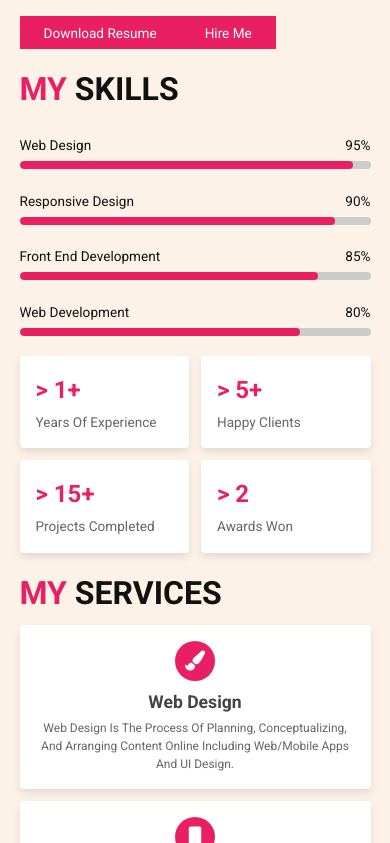
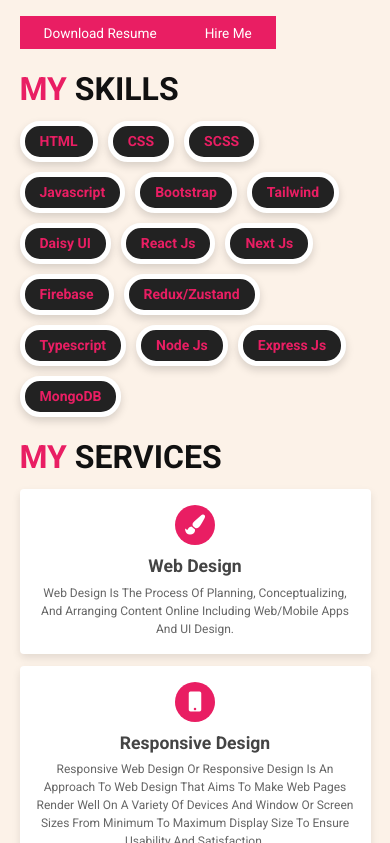
Before and after one commit to abuzafaremon/portfolio, a React (Create React App) app: page / in a window 390 px wide. Shown: the part 1581-2424 px from the top of the page. Built offline with nearby package versions, Linux system fonts and the light colour scheme.

Commit message:
correction

```diff
--- a/src/App.jsx
+++ b/src/App.jsx
@@ -26,6 +26,7 @@ function App() {
     cursor2.current.style.top = e.pageY + "px";
     cursor2.current.style.left = e.pageX + "px";
   };
+
   document.querySelectorAll("a").forEach((links) => {
     links.onmouseenter = () => {
       cursor1.current.classList.add("active");
--- a/src/components/About/About.css
+++ b/src/components/About/About.css
@@ -48,14 +48,26 @@
   color: var(--main-color);
 }
 
-.about .row-2 {
+.about .row-2 .skills {
   display: flex;
   flex-wrap: wrap;
-  gap: 1.5rem;
-  align-items: center;
+  gap: 10px;
 }
 
-.about .row-2 .skills {
+.about .row-2 .skills div {
+  background-color: #222;
+  border: 5px solid white;
+  box-shadow: 0 0.5rem 1rem rgba(0, 0, 0, .15);
+  padding: 5px 15px;
+  text-transform: capitalize;
+  border-radius: 20px;
+  color: var(--main-color);
+  font-size: 14px;
+  font-weight: 600;
+}
+
+
+/* .about .row-2 .skills {
   flex: 1 1 40rem;
 }
 
@@ -127,4 +139,4 @@
   color: #666;
   font-size: 1.7rem;
   padding-top: .5rem;
-}
+} */
--- a/src/components/About/About.jsx
+++ b/src/components/About/About.jsx
@@ -69,7 +69,7 @@ const About = () => {
       </h1>
 
       <div className="row-2">
-        <div className="skills">
+        {/* <div className="skills">
           <div className="progress">
             <h3>
               web design <span> 95% </span>
@@ -102,9 +102,26 @@ const About = () => {
               <span></span>
             </div>
           </div>
+        </div> */}
+        <div className="skills">
+          <div>HTML</div>
+          <div>CSS</div>
+          <div>SCSS</div>
+          <div>Javascript</div>
+          <div>Bootstrap</div>
+          <div>Tailwind</div>
+          <div>Daisy UI</div>
+          <div>React Js</div>
+          <div>Next Js</div>
+          <div>Firebase</div>
+          <div>Redux/Zustand</div>
+          <div>Typescript</div>
+          <div>Node Js</div>
+          <div>Express Js</div>
+          <div>MongoDB</div>
         </div>
 
-        <div className="box-container">
+        {/* <div className="box-container">
           <div className="box">
             <h3> &gt; 1+ </h3>
             <p>years of experience</p>
@@ -121,7 +138,7 @@ const About = () => {
             <h3> &gt; 2 </h3>
             <p>awards won</p>
           </div>
-        </div>
+        </div> */}
       </div>
     </section>
   );
--- a/src/components/Contact/Contact.css
+++ b/src/components/Contact/Contact.css
@@ -31,9 +31,14 @@
   padding-top: 1rem;
 }
 
+.contact .icons-container .icons a,
 .contact .icons-container .icons p {
   color: #666;
   font-size: 1.7rem;
+}
+
+.contact .icons-container .icons a:hover {
+  color: var(--main-color);
 }
 
 .contact .row {
--- a/src/components/Experience/Experience.css
+++ b/src/components/Experience/Experience.css
@@ -1,3 +1,7 @@
+section#experience {
+  height: auto !important;
+}
+
 .experience .box-container {
   display: flex;
   flex-wrap: wrap;
--- a/src/components/Portfolio/Portfolio.jsx
+++ b/src/components/Portfolio/Portfolio.jsx
@@ -7,133 +7,132 @@ const Portfolio = () => {
   const portfolios = [
     {
       id: 1,
-      title: "Glozzome",
-      description: [
-        "This is a landing page",
-        "Mobile Responsive",
-        "Technology Used: HTML, CSS, Bootstrap, Javascript",
-      ],
+      title: "Leader Board",
+      description: ["This is a landing page", "Mobile Responsive"],
+      technology: ["HTML", "CSS"],
       liveLink: "https://leaderboard-emon.netlify.app",
-      githubClient: "https://github.com/abuzafaremon/glozzome",
-      githubServer: "https://github.com/abuzafaremon/glozzome",
-      thumb: "/leaderboard.png",
+      githubClient: "https://github.com/abuzafaremon/leader-board-css3",
+      thumb: "/leaderboard.PNG",
     },
     {
       id: 2,
       title: "Panda Commerce",
-      description: [
-        "This is a landing page",
-        "Mobile Responsive",
-        "Technology Used: HTML, CSS, Bootstrap, Javascript",
-      ],
+      description: ["This is a landing page", "Mobile Responsive"],
+      technology: ["HTML", "CSS", "Bootstrap"],
       liveLink: "https://panda-commerce-emon.netlify.app",
-      githubClient: "https://github.com/abuzafaremon/glozzome",
-      githubServer: "https://github.com/abuzafaremon/glozzome",
-      thumb: "/panda-commerce.png",
+      githubClient: "https://github.com/abuzafaremon/panda-commerce",
+      thumb: "/panda-commerce.PNG",
     },
     {
       id: 3,
       title: "Palki",
-      description: [
-        "This is a landing page",
-        "Mobile Responsive",
-        "Technology Used: HTML, CSS, Bootstrap, Javascript",
-      ],
+      description: ["This is a landing page", "Mobile Responsive"],
+      technology: ["HTML", "CSS", "Bootstrap"],
       liveLink: "https://palki-convention-center-emon.netlify.app",
-      githubClient: "https://github.com/abuzafaremon/glozzome",
-      githubServer: "https://github.com/abuzafaremon/glozzome",
-      thumb: "/palki.png",
+      githubClient: "https://github.com/abuzafaremon/convention-center",
+      thumb: "/palki.PNG",
     },
     {
       id: 4,
       title: "Glozzome",
-      description: [
-        "This is a landing page",
-        "Mobile Responsive",
-        "Technology Used: HTML, CSS, Bootstrap, Javascript",
-      ],
+      description: ["This is a multiple page website", "Mobile Responsive"],
+      technology: ["HTML", "CSS", "Bootstrap"],
       liveLink: "https://glozzom-emon.netlify.app",
-      githubClient: "https://github.com/abuzafaremon/glozzome",
-      githubServer: "https://github.com/abuzafaremon/glozzome",
-      thumb: "/glozzome.png",
+      githubClient: "https://github.com/abuzafaremon/",
+      thumb: "/glozzome.PNG",
     },
     {
       id: 5,
       title: "Netbook",
-      description: [
-        "This is a landing page",
-        "Mobile Responsive",
-        "Technology Used: HTML, CSS, Bootstrap, Javascript",
-      ],
+      description: ["This is a landing page", "Mobile Responsive"],
+      technology: ["React Js", "Javascript", "SCSS"],
       liveLink: "https://netbook-emon.netlify.app",
-      githubClient: "https://github.com/abuzafaremon/glozzome",
-      githubServer: "https://github.com/abuzafaremon/glozzome",
-      thumb: "/netbook.png",
+      githubClient: "https://github.com/abuzafaremon/",
+      thumb: "/netbook.PNG",
     },
     {
       id: 6,
       title: "Bangla Puzzle",
-      description: [
-        "This is a landing page",
-        "Mobile Responsive",
-        "Technology Used: HTML, CSS, Bootstrap, Javascript",
-      ],
+      description: ["This is a landing page", "Mobile Responsive"],
+      technology: ["React Js", "Javascript", "Tailwind"],
       liveLink: "https://bangla-puzzle-task1-emon.netlify.app",
-      githubClient: "https://github.com/abuzafaremon/glozzome",
-      githubServer: "https://github.com/abuzafaremon/glozzome",
-      thumb: "/bangla-puzzle.png",
+      githubClient: "https://github.com/abuzafaremon/bangla-puzzle-task",
+      thumb: "/bangla-puzzle.PNG",
     },
     {
       id: 7,
       title: "Airbnb",
-      description: [
-        "This is a landing page",
-        "Mobile Responsive",
-        "Technology Used: HTML, CSS, Bootstrap, Javascript",
-      ],
+      description: ["This is a landing page", "Mobile Responsive"],
+      technology: ["React Js", "Javascript", "Tailwind"],
       liveLink: "https://bangla-puzzle-task2-emon.netlify.app",
-      githubClient: "https://github.com/abuzafaremon/glozzome",
-      githubServer: "https://github.com/abuzafaremon/glozzome",
-      thumb: "/airbnb.png",
+      githubClient: "https://github.com/abuzafaremon/bangla-puzzle-task2",
+      thumb: "/airbnb.PNG",
     },
     {
       id: 8,
       title: "Nike",
       description: [
-        "This is a landing page",
+        "It's a shoe warehouse website, not an e-commerce website.",
         "Mobile Responsive",
-        "Technology Used: HTML, CSS, Bootstrap, Javascript",
+        "Authentication system using firebase.",
+        "Logged in user can add their product to this website and they are able to delete their product and update product quantity. And don’t able to delete other user products.",
+      ],
+      technology: [
+        "React Js",
+        "Javascript",
+        "Bootstrap",
+        "Node Js",
+        "Express Js",
+        "MongoDB",
+        "Firebase",
       ],
       liveLink: "https://nike-warehouse.web.app",
-      githubClient: "https://github.com/abuzafaremon/glozzome",
-      githubServer: "https://github.com/abuzafaremon/glozzome",
-      thumb: "/nike-warehouse.png",
+      githubClient: "https://github.com/abuzafaremon/nike-warehouse-client",
+      githubServer: "https://github.com/abuzafaremon/nike-warehouse-server",
+      thumb: "/nike-warehouse.PNG",
     },
     {
       id: 9,
       title: "Doctors Portal",
       description: [
-        "This is a landing page",
-        "Mobile Responsive",
-        "Technology Used: HTML, CSS, Bootstrap, Javascript",
+        "In this website people can create an account using Gmail and a password. After creating an account they need to verify their Gmail. People also create an account using their logged-in Gmail and don’t need to verify Gmail.",
+        "People take a doctor's appointment on a different date. They see their appointment list on the dashboard.",
+        "Admin can make a user an admin. And admin Add a doctor to this website. And delete doctors if needed.",
+      ],
+      technology: [
+        "React Js",
+        "Javascript",
+        "Tailwind",
+        "DaisyUI",
+        " Node Js",
+        "Express Js",
+        "MongoDB",
+        "Firebase",
       ],
       liveLink: "https://doctors-portal-39a0f.web.app/",
-      githubClient: "https://github.com/abuzafaremon/glozzome",
-      githubServer: "https://github.com/abuzafaremon/glozzome",
-      thumb: "/doctors-portal.png",
+      githubClient: "https://github.com/abuzafaremon/doctors-portal-client",
+      githubServer: "https://github.com/abuzafaremon/doctors-portal-server",
+      thumb: "/doctors-portal.PNG",
     },
     {
       id: 10,
       title: "Lets Make",
       description: [
-        "This is a landing page",
-        "Mobile Responsive",
-        "Technology Used: HTML, CSS, Bootstrap, Javascript",
+        "This is a Mobile Responsive blog website ",
+        "Authentication is required for creating a new blog. Authentication using firebase",
+        "Logged in users can create, update, delete their posts",
+      ],
+      technology: [
+        "React Js",
+        "Javascript",
+        "Tailwind",
+        "DaisyUI",
+        "Firebase",
+        "Firestore",
       ],
       liveLink: "https://blog-letsmake.web.app/",
-      githubClient: "https://github.com/abuzafaremon/glozzome",
-      githubServer: "https://github.com/abuzafaremon/glozzome",
-      thumb: "/blogx.png",
+      githubClient: "https://github.com/abuzafaremon/blog-letsmake",
+      thumb: "/blogx.PNG",
     },
   ];
   const handleModalShow = (id) => {
@@ -192,6 +191,55 @@ const Portfolio = () => {
             <div className="img-container">
               <img src={modalData?.thumb} alt={modalData?.title} />
             </div>
+            <div className="details">
+              <div className="links">
+                <h2>Links</h2>
+                <a
+                  href={modalData?.liveLink}
+                  target="_blank"
+                  rel="noopener noreferrer"
+                  className="fa fa-link"
+                >
+                  LiveLink
+                </a>
+                <a
+                  href={modalData?.githubClient}
+                  target="_blank"
+                  rel="noopener noreferrer"
+                  className="fab fa-github"
+                >
+                  {modalData?.githubServer ? "Client" : "GitHub"}
+                </a>
+                {modalData?.githubServer && (
+                  <a
+                    href={modalData?.githubServer}
+                    target="_blank"
+                    rel="noopener noreferrer"
+                    className="fab fa-github"
+                  >
+                    Server
+                  </a>
+                )}
+              </div>
+              <div className="description">
+                <h2>Description</h2>
+                <ul>
+                  {modalData?.description.map((item, index) => (
+                    <li key={index}>
+                      {index + 1} {item}
+                    </li>
+                  ))}
+                </ul>
+              </div>
+              <div className="details2">
+                <h2>Technology Used</h2>
+                <div>
+                  {modalData?.technology.map((item, index) => (
+                    <h5 key={index}>{item}, </h5>
+                  ))}
+                </div>
+              </div>
+            </div>
           </div>
         </div>
       )}
--- a/src/index.css
+++ b/src/index.css
@@ -63,3 +63,15 @@ section {
 #loom-companion-mv3 {
   display: none;
 }
+
+::-webkit-scrollbar {
+  width: 5px;
+}
+
+::-webkit-scrollbar-thumb {
+  background-color: var(--main-color);
+}
+
+::-webkit-scrollbar-track {
+  background-color: #fff;
+}
```
Also changed, not shown: src/components/Contact/Contact.jsx (+6 -4 lines), src/components/Experience/Experience.jsx (+8 -10 lines), src/components/Portfolio/Portfolio.css (+53 -21 lines).
